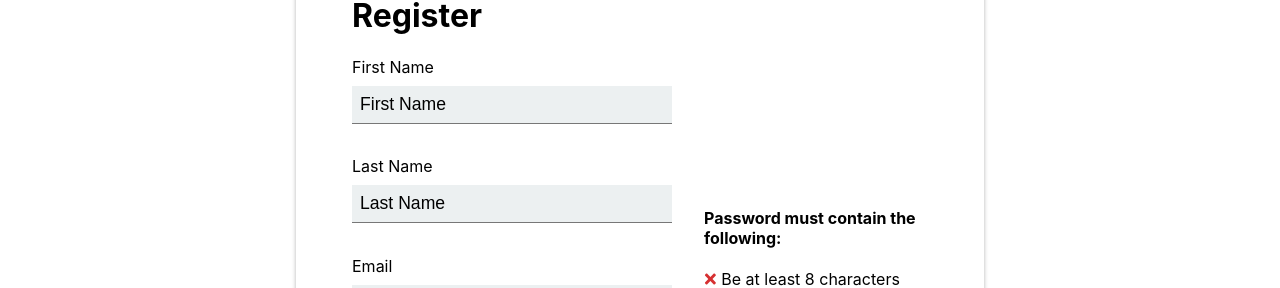
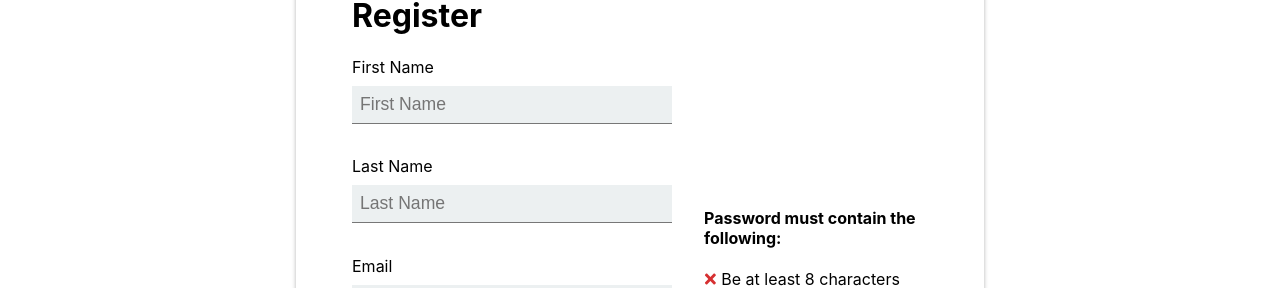
Before and after one commit to spur23/login-form, a React (Create React App) app in the folder frontend/: page /register in a window 1280 px wide. Shown: the part 241-529 px from the top of the page. Built offline with nearby package versions, Linux system fonts and the light colour scheme.

Commit message:
add placeholder

```diff
--- a/frontend/src/Components/Form/Form.js
+++ b/frontend/src/Components/Form/Form.js
@@ -16,7 +16,7 @@ const Form = ({ obj, title, onSubmit, submit, submitText }) => {
 						name={el.name}
 						value={el.value}
 						label={el.label}
-						defaultValue={el.defaultValue}
+						placeholder={el.defaultValue}
 						onChange={el.onChange}
 						key={`Input-${el.name}`}
 					/>
--- a/frontend/src/Components/InputField.js
+++ b/frontend/src/Components/InputField.js
@@ -1,7 +1,7 @@
 import React from "react";
 
 const InputField = (props) => {
-	const { type, name, value, label, defaultValue, onChange } = props;
+	const { type, name, value, label, placeholder, onChange } = props;
 	return (
 		<>
 			<label htmlFor={name}>{label}</label>
@@ -10,7 +10,7 @@ const InputField = (props) => {
 				id={name}
 				name={name}
 				value={value}
-				defaultValue={defaultValue}
+				placeHolder={placeholder}
 				onChange={onChange}
 			/>
 		</>
```
